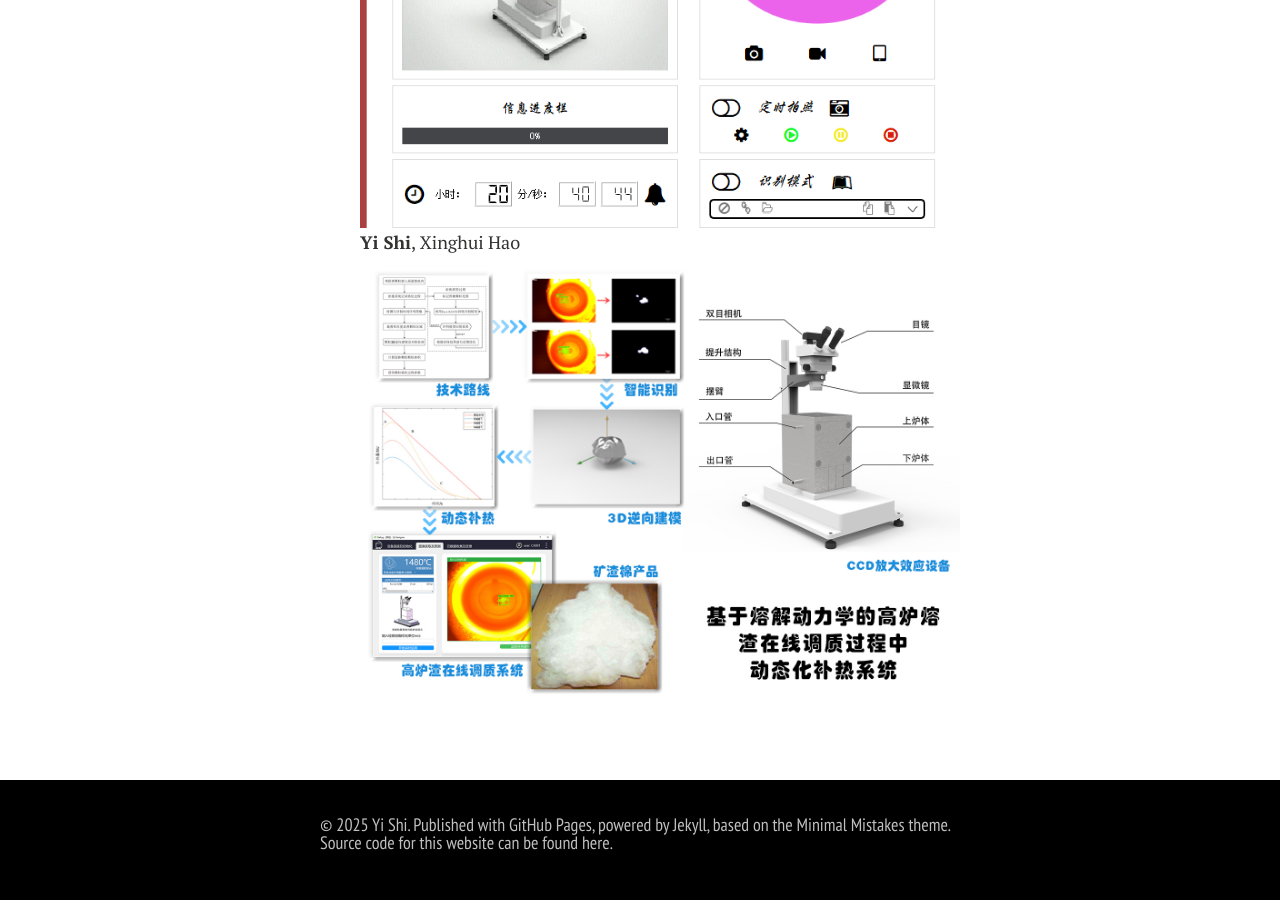
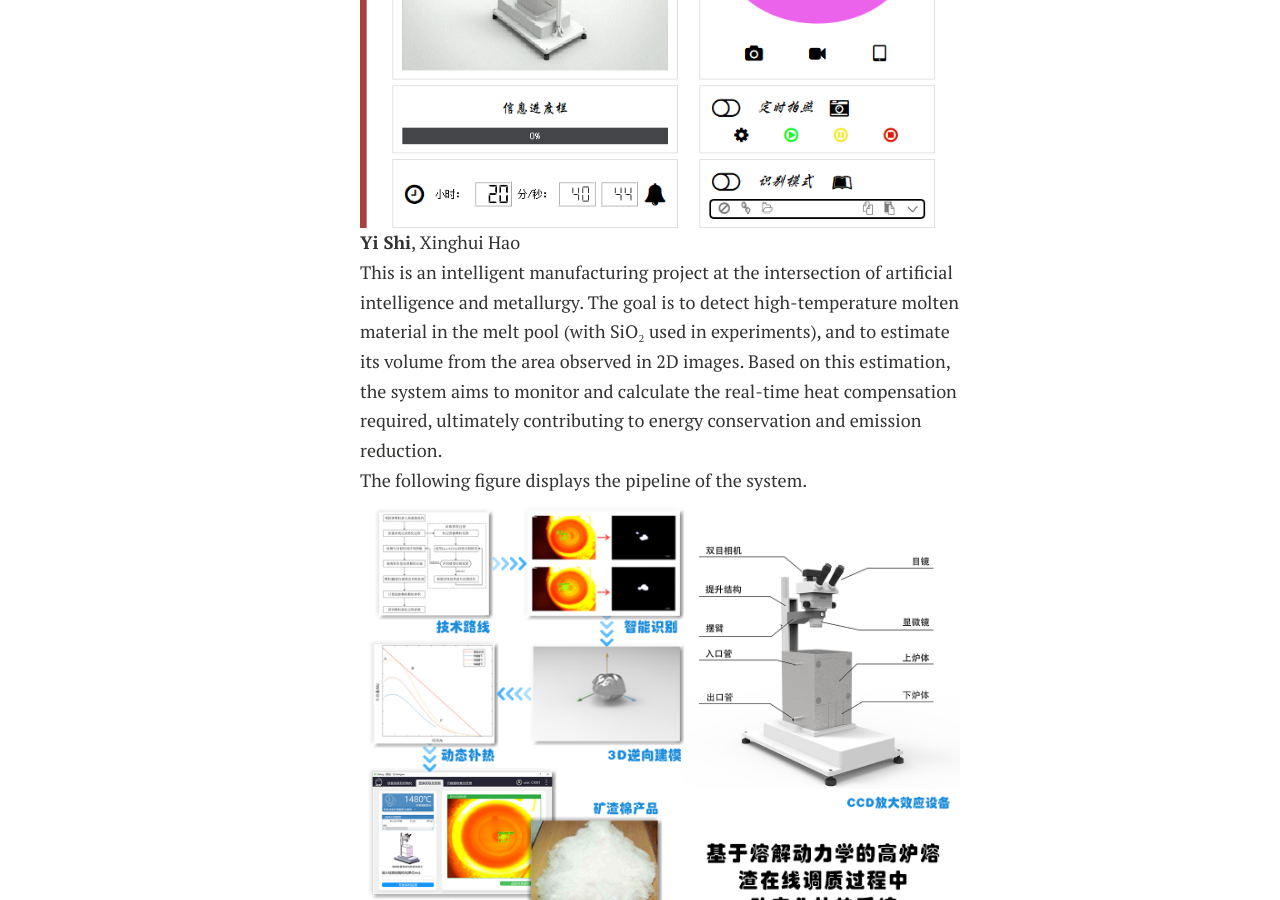
Before and after one commit to shiyi099/Billion.github.io, a Jekyll site: the page built from publications.md, in a window 1280 px wide and 900 px high, scrolled down 1436 px. Built offline with Jekyll 4.4.1, drawn with Linux system fonts in a browser that asks for light colours; nearby versions of some CDN libraries; comment, search, counter and statistics services are not loaded; a style sheet for code colours, icons or effects is not loaded.

Commit message:
Update publications.md

```diff
--- a/publications.md
+++ b/publications.md
@@ -18,4 +18,7 @@ title: Publications
 
 ## Early Project
 
-- [Dynamic Supplementary Heat System for Blast Furnace Slag](https://newstest.ncst.edu.cn/col/1393558054724/2020/12/28/1609148866922.html)<br><img title="" src="https://shiyi099.github.io/Billion.github.io/images/publications/ChiLunTechnology.png" alt="" data-align="inline">**Yi Shi**, Xinghui Hao<br><img title="" src="https://shiyi099.github.io/Billion.github.io/images/publications/ChiLunTechnologyTeaser.jpg" alt="" data-align="inline">
+- [Dynamic Supplementary Heat System for Blast Furnace Slag](https://newstest.ncst.edu.cn/col/1393558054724/2020/12/28/1609148866922.html)<br><img title="" src="https://shiyi099.github.io/Billion.github.io/images/publications/ChiLunTechnology.png" alt="" data-align="inline">**Yi Shi**, Xinghui Hao<br>
+This is an intelligent manufacturing project at the intersection of artificial intelligence and metallurgy. The goal is to detect high-temperature molten material in the melt pool (with SiO₂ used in experiments), and to estimate its volume from the area observed in 2D images. Based on this estimation, the system aims to monitor and calculate the real-time heat compensation required, ultimately contributing to energy conservation and emission reduction.<br>
+The following figure displays the pipeline of the system.<br>
+<img title="" src="https://shiyi099.github.io/Billion.github.io/images/publications/ChiLunTechnologyTeaser.jpg" alt="" data-align="inline">
```
